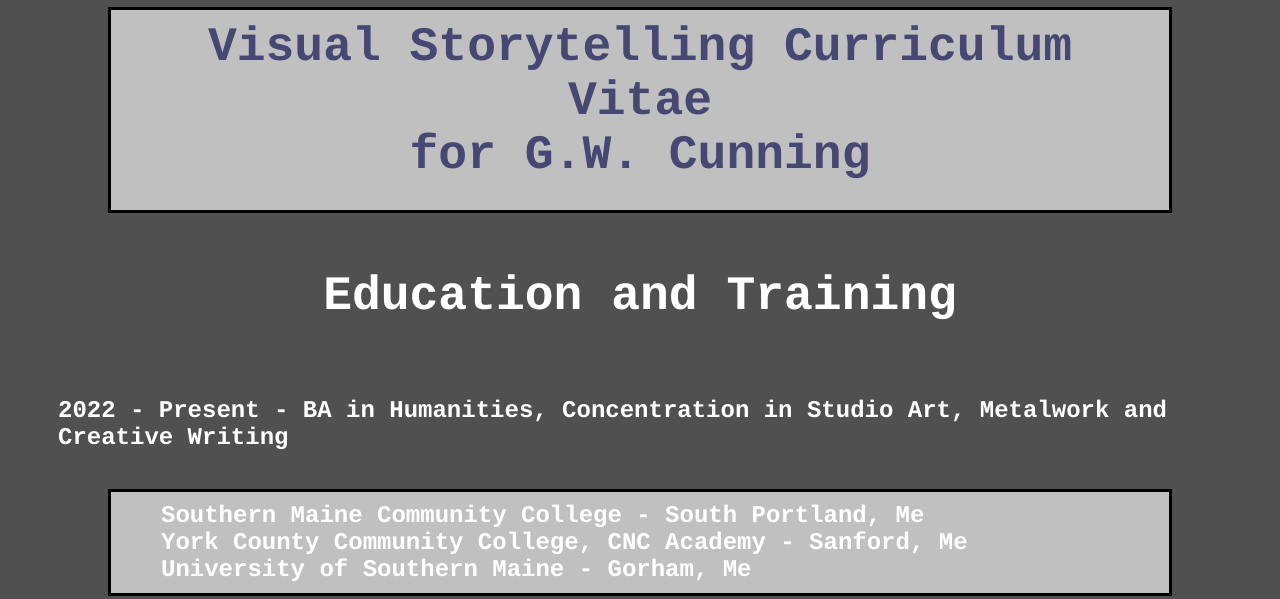
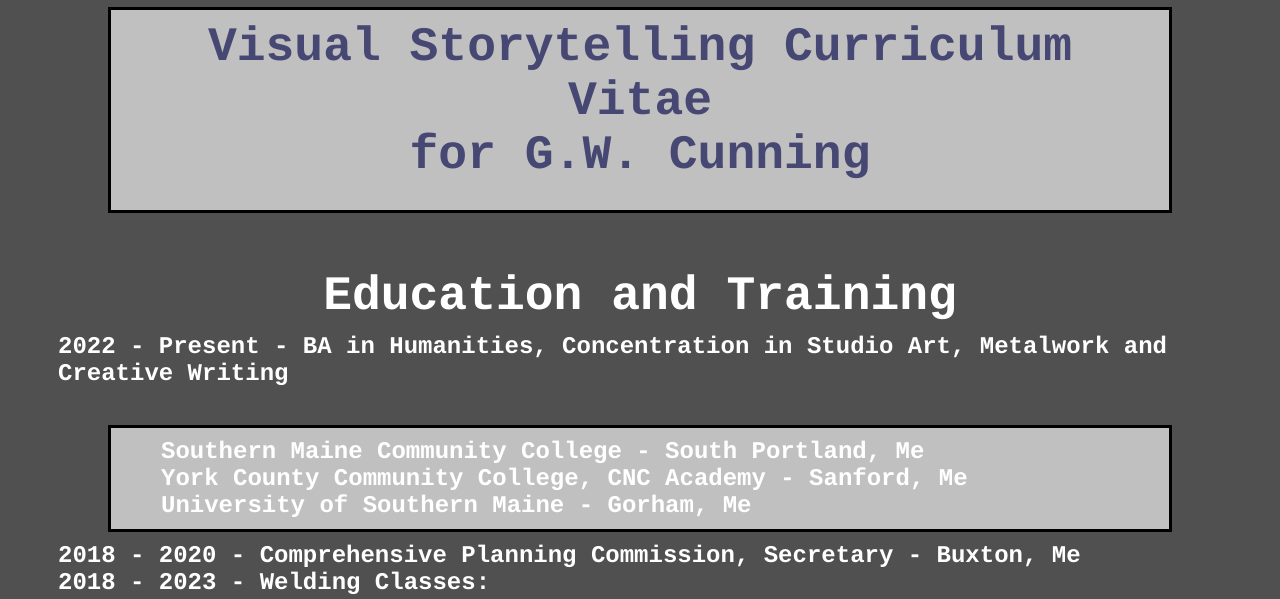
Before and after one commit to RP9K/Portfolio, a plain HTML site: page index.html in a window 1280 px wide. Shown: the part 803-1402 px from the top of the page. Drawn offline with Linux system fonts and the light colour scheme.

Commit message:
Update index.html

```diff
--- a/index.html
+++ b/index.html
@@ -99,7 +99,7 @@ p {
 <br>
 <br>
 
-<h4>Education and Training<h4><br>
+<h4>Education and Training<h4>
 <h3>2022 - Present - BA in Humanities, Concentration in Studio Art, Metalwork and Creative Writing</h3><br>
 <div><h3>
 Southern Maine Community College - South Portland, Me<br>
```
